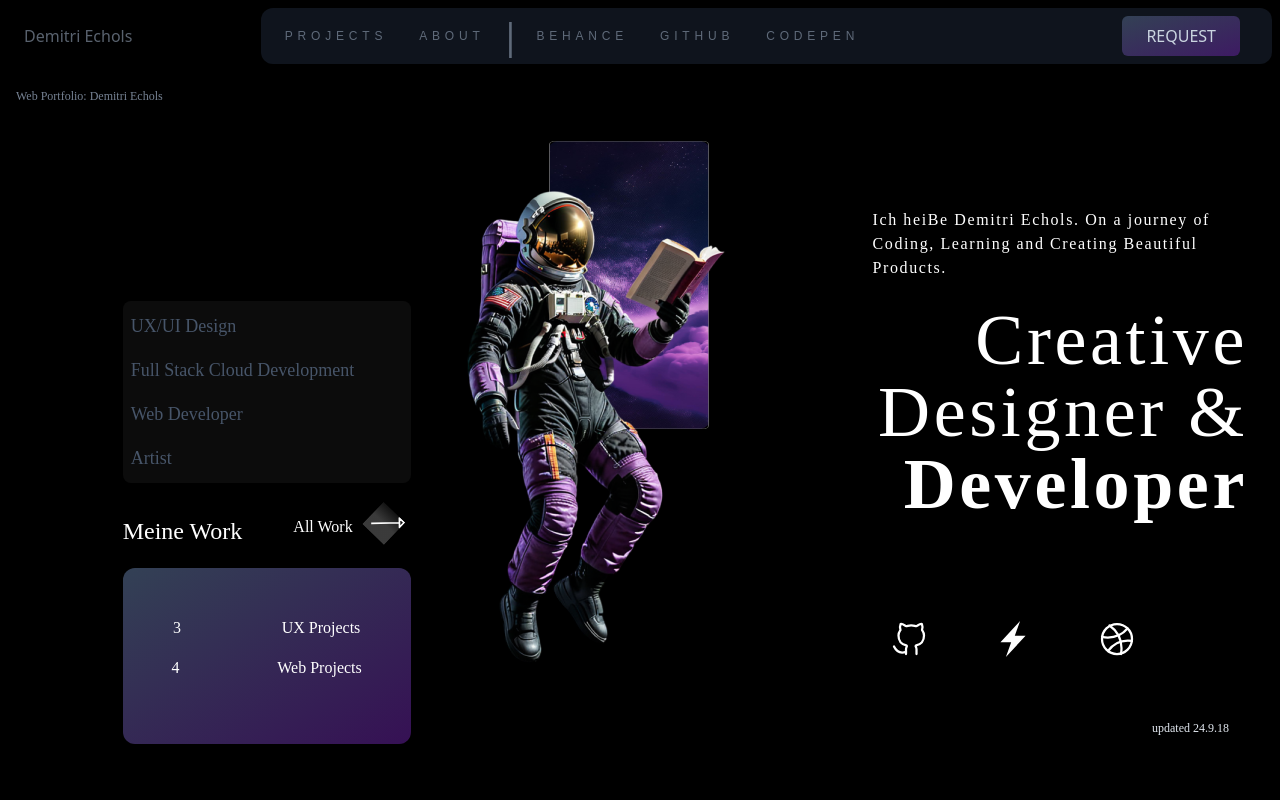
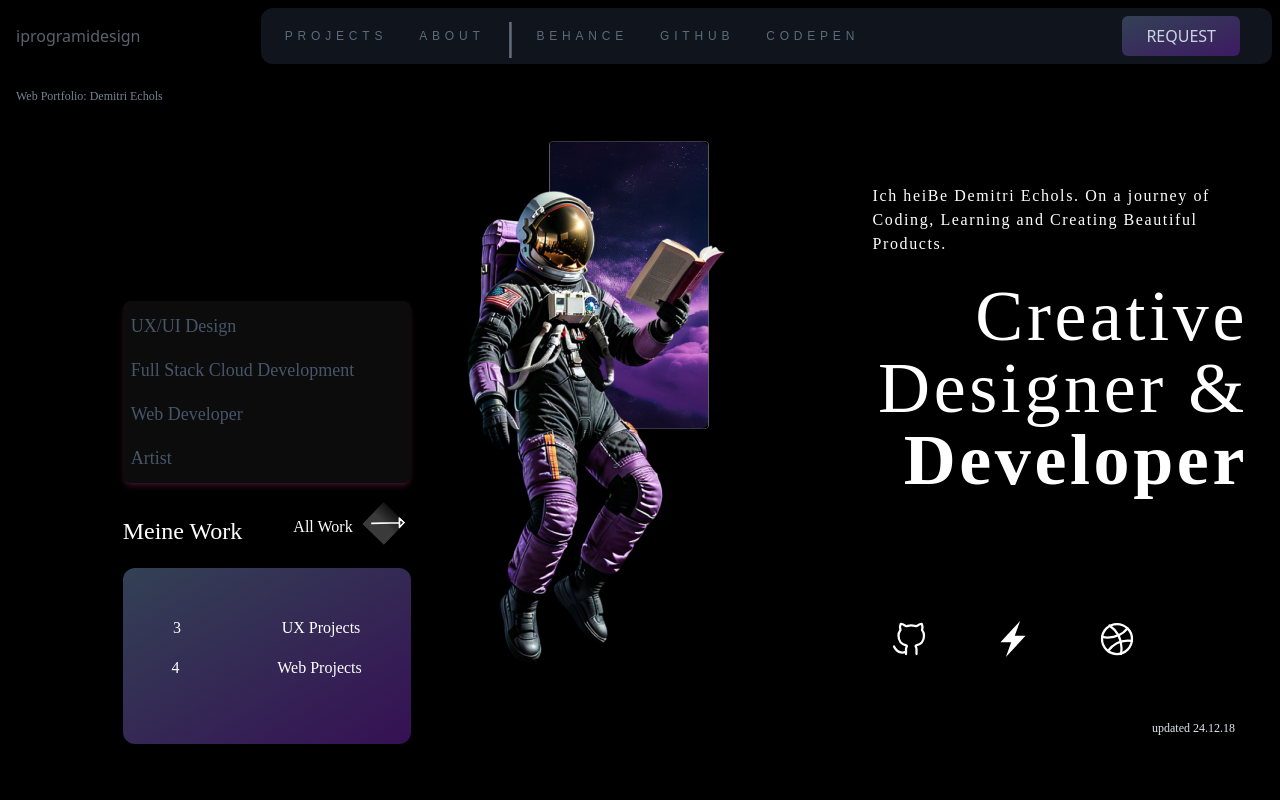
Before and after one commit to CEODemitri/portfolio2024, a SvelteKit app: page / in a window 1280 px wide. Shown: the top 800 px of the page. Built offline with nearby package versions, Linux system fonts and the light colour scheme.

Commit message:
slight modifications to hero and navigation

```diff
--- a/src/components/Navigation.svelte
+++ b/src/components/Navigation.svelte
@@ -21,9 +21,9 @@
 					</svg>
 				</label>
 			</div>
-			<div class="mx-2 px-2 w-1/5">
-				<a class="flex items-center justify-center" href="/">
-					Demitri Echols
+			<div class="mx-2 w-1/5">
+				<a class="flex" href="/">
+					iprogramidesign
 					<span class="sr-only">Demitri Echols' Portfolio</span>
 				</a>
 			</div>
@@ -88,13 +88,13 @@
 		</div>
 	</div>
 
-	<!-- sidebar content -->
+	<!-- hamburger content -->
 	<div class="drawer-side z-50">
 		<label for="my-drawer-3" aria-label="close sidebar" class="drawer-overlay"></label>
 		<ul
 			class="menu bg-black/60 min-h-full w-80 p-4 backdrop-blur-sm flex gap-8 text-slate-400 uppercase"
 		>
-			<!-- Sidebar content here -->
+			<!-- hamburger content here -->
 			<li>
 				<a class="text-sm font-medium hover:underline underline-offset-4" href="#projects"
 					>Projects</a
--- a/src/routes/+page.svelte
+++ b/src/routes/+page.svelte
@@ -98,20 +98,14 @@
 	];
 </script>
 
-<!--
-// v0 by Vercel.
-// https://v0.dev/t/opiuijVeWTy
--->
-
 <div class="flex flex-col min-h-[100dvh]">
 	<main class="font-['Josefin_Sans_Variable'] text-white">
 		<!-- hero section -->
 		<div class="flex flex-col md:h-[80vh] md:grid grid-cols-12 grid-rows-12 gap-8 p-4 bg-center">
-			<!-- cloud -->
 			<!-- <div class="relative bg-[url('./bg/lgCloud.png')] bg-cover"></div> -->
 			<p class="absolute text-xs text-slate-400/80">Web Portfolio: Demitri Echols</p>
 			<article
-				class="hidden md:flex col-start-2 col-span-3 row-start-5 row-span-4 bg-gray-200/5 rounded-lg flex-col justify-center"
+				class="hidden md:flex col-start-2 col-span-3 row-start-5 row-span-4 bg-gray-200/5 rounded-lg flex-col justify-center shadow-md shadow-pink-500/20"
 			>
 				{#each jobs as job}
 					<ul>
@@ -128,17 +122,9 @@
 			<article
 				class="mt-48 md:mt-0 col-start-8 col-span-5 row-start-4 row-span-6 bg-black/30 p-4 flex flex-col gap-6 md:flex-col-reverse justify-between items-end md:items-center rounded-xl backdrop-blur-sm"
 			>
-				<!-- <div class="flex w-[200px] h-[200px] justify-center items-center relative">
-					<div
-						class="w-[110%] h-[110%] shadow-lg shadow-pink-500 bg-transparent rounded-xl absolute"
-					></div>
-					<div
-						class="w-[108%] h-[108%] shadow-lg shadow-violet-500 bg-transparent rounded-full absolute rotate-90"
-					></div>
-					<div
-						class="w-[106%] h-[106%] shadow-lg shadow-cyan-500 bg-transparent rounded-full absolute rotate-180"
-					></div>
-				</div> -->
+				<div class="flex w-[200px] h-[200px] justify-center items-center relative">
+					<div class="w-[110%] h-[110%] bg-transparent rounded-xl absolute"></div>
+				</div>
 
 				<h1 class="text-7xl font-extralight text-right tracking-wider">
 					Creative Designer & <span class="font-bold">Developer</span>
@@ -169,13 +155,13 @@
 
 			<article class="col-start-9 col-span-3 bg-black/30 row-start-11 row-span-1 rounded-md">
 				<section class="flex flex-col md:flex-row justify-around items-center text-4xl gap-6">
-					<Github />
+					<a href="https://github.com/CEODemitri"><Github /></a>
 					<Blitz />
 					<Dribbble />
 				</section>
 			</article>
 			<p class="absolute top-[1060px] md:top-[90vh] md:left-[90vw] text-slate-200 text-xs">
-				updated 24.9.18
+				updated 24.12.18
 			</p>
 		</div>
 
```
Also changed, not shown: 1 other file (tests, documents, lock files or other folders).
